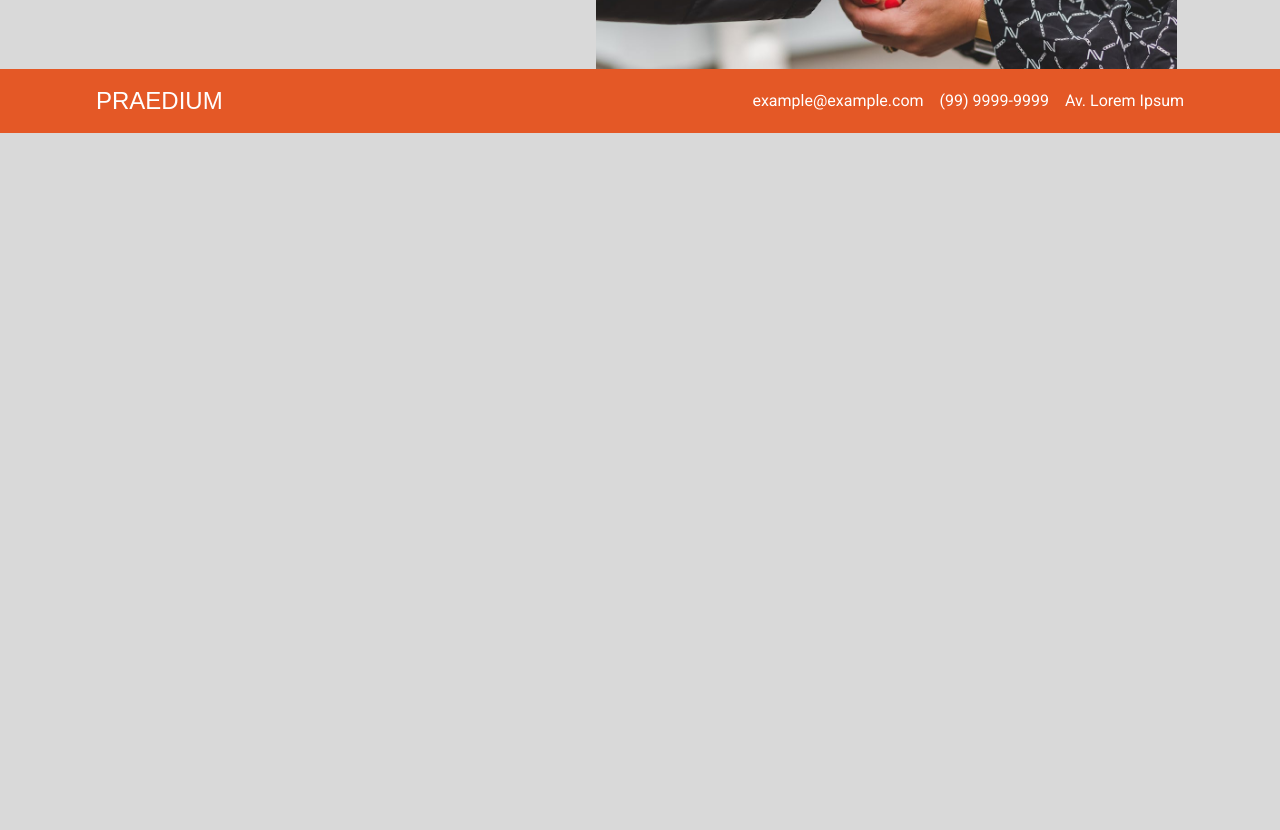
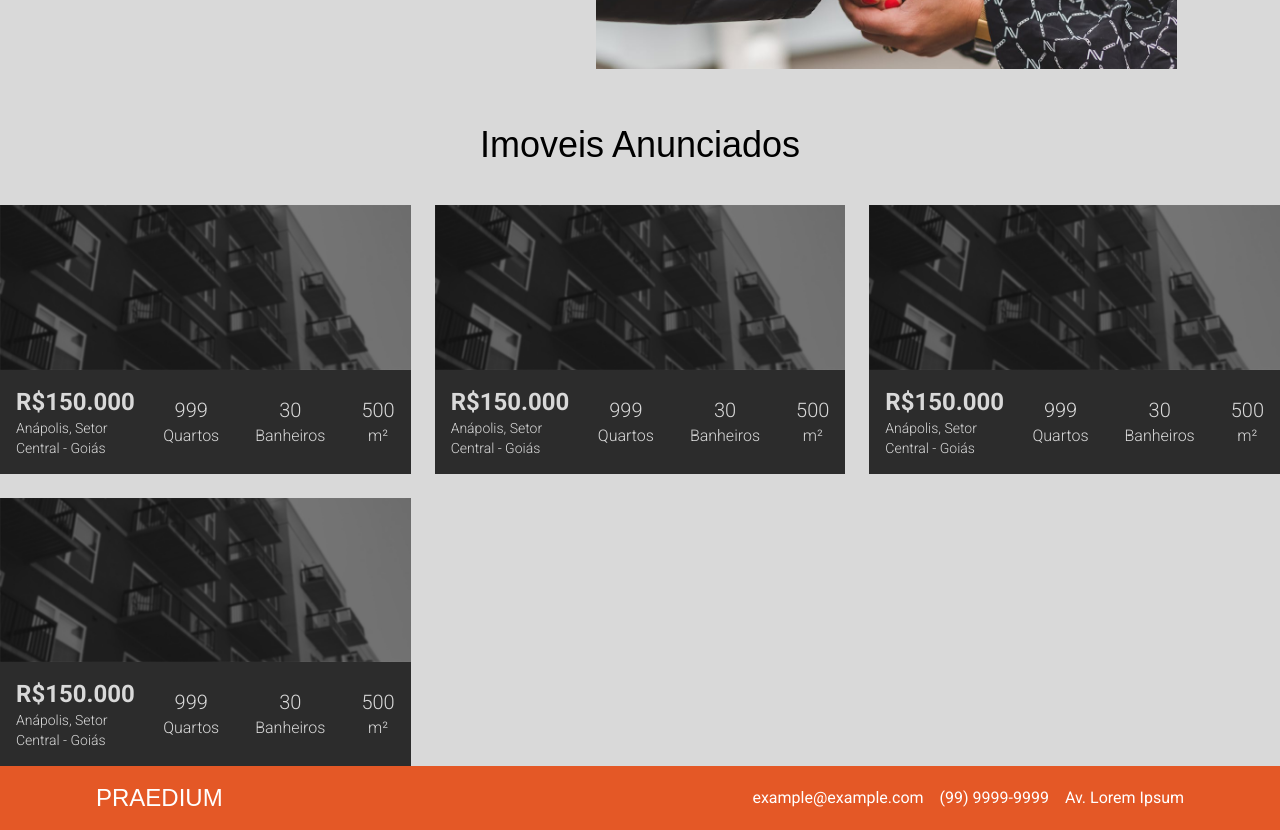
Before and after one commit to izuca/Praedium, a Next.js app in the folder frontend/: page / in a window 1280 px wide. Shown: the part 1020-1850 px from the top of the page. Before the commit the page ends 1153 px from the top, so only its background shows below. Built offline with nearby package versions, Linux system fonts and the light colour scheme; a web font is replaced by a local one.

Commit message:
Lista de imoveis(parcial)

```diff
--- a/frontend/src/app/page.tsx
+++ b/frontend/src/app/page.tsx
@@ -1,11 +1,14 @@
 import Hero from "@/components/hero";
 import About from "@/components/about";
+import ImoveisList from "@/components/imoveisList";
+ImoveisList
 
 export default function Home() {
   return (
     <div className="flex flex-col gap-14">
       <Hero/>
       <About/>
+      <ImoveisList/>
     </div>
   );
 }
--- /dev/null
+++ b/frontend/src/components/imoveisList.tsx
@@ -0,0 +1,15 @@
+import ImovelCard from "./imovelCard"
+
+export default function ImoveisList(){
+    return(
+        <div className="flex flex-col items-center gap-10">
+            <h3 className="font-serif text-4xl ">Imoveis Anunciados</h3>
+            <div className="grid grid-cols-1 lg:grid-cols-2 xl:grid-cols-3 gap-6 justify-items-center">
+                <ImovelCard/>
+                <ImovelCard/>
+                <ImovelCard/>
+                <ImovelCard/>
+            </div>
+        </div>
+    )
+}
--- /dev/null
+++ b/frontend/src/components/imovelCard.tsx
@@ -0,0 +1,29 @@
+import Image from "next/image";
+
+export default function ImovelCard() {
+  return (
+    <div className="flex flex-col justify-center items-center w-fit hover:cursor-pointer">
+      <Image src="/hero_background.jpg" alt="teste" width={500} height={500} className="w-fit"/>
+      <div className="bg-black p-4 flex justify-center items-center gap-5 w-full">
+        <div className="flex flex-col">
+            <span className="font-bold text-2xl text-white-600">R$150.000</span>
+            <p className="font-light text-white-600 text-sm">Anápolis, Setor Central - Goiás</p>
+        </div>
+        <div className="flex  justify-evenly gap-9">
+          <div className="flex flex-col items-center">
+            <h4 className="text-xl font-light text-white-600">999</h4>
+            <p className="font-light text-white-600">Quartos</p>
+          </div>
+          <div className="flex flex-col items-center">
+            <h4 className="text-xl font-light text-white-600">30</h4>
+            <p className="font-light text-white-600">Banheiros</p>
+          </div>
+          <div className="flex flex-col items-center">
+            <h4 className="text-xl font-light text-white-600">500</h4>
+            <p className="font-light text-white-600">m²</p>
+          </div>
+        </div>
+      </div>
+    </div>
+  );
+}
```
